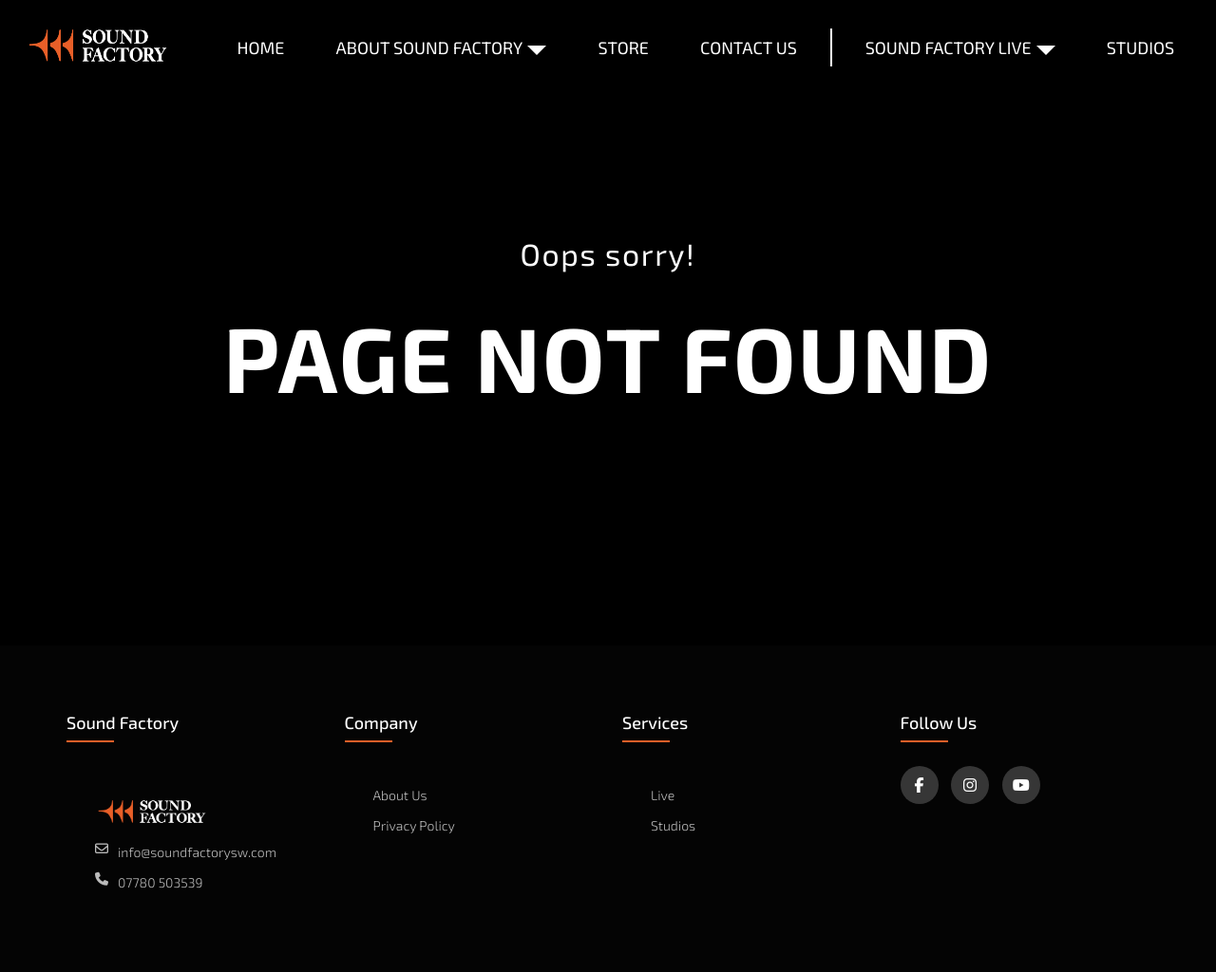
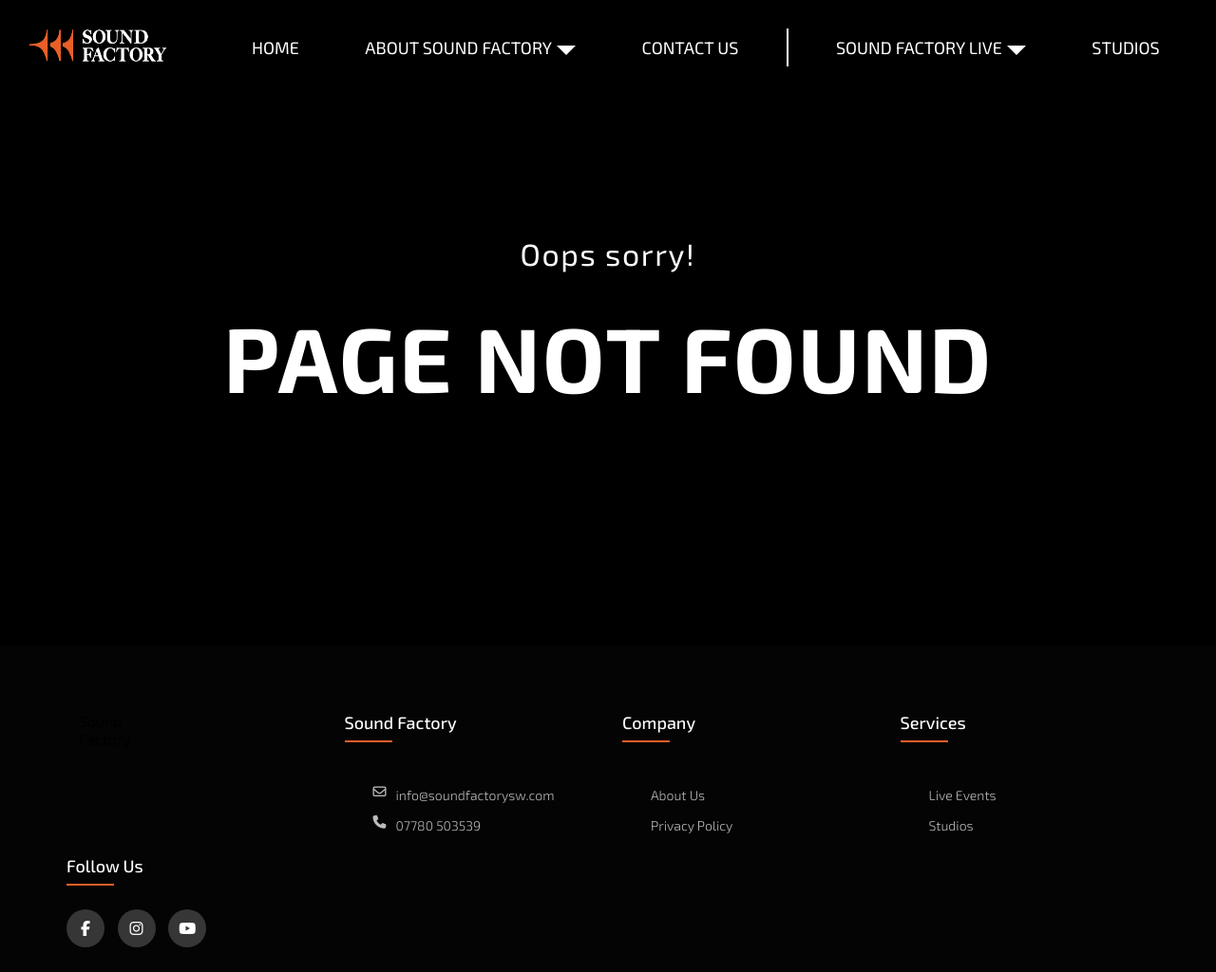
Before and after one commit to MadeByParker/Sound-Factory, a website: page public/404.html in a window 1280 px wide. Shown: the whole page at 95% size. Drawn offline with nearby package versions, Linux system fonts and the light colour scheme.

Commit message:
Update 404 page title and remove store link

```diff
--- a/public/404.html
+++ b/public/404.html
@@ -5,7 +5,7 @@
     <meta charset="UTF-8">
     <meta http-equiv="X-UA-Compatible" content="IE=edge">
     <meta name="viewport" content="width=device-width, initial-scale=1.0">
-    <title>Sound Factory</title>
+    <title>404 Page Not Found</title>
     <link rel="icon" type="image/x-icon" href="./images/favicon.ico" />
 
     <link rel="stylesheet" href="https://cdnjs.cloudflare.com/ajax/libs/font-awesome/6.1.2/css/all.min.css"
@@ -36,7 +36,8 @@
                         <li><a href="./partnerships/">Partnerships</a></li>
                     </ul>
                 </li>
-                <li><a class="nav-link" href="./store/">Store</a></li>
+<!--
+                <li><a class="nav-link" href="./store/">Store</a></li>-->
                 <li><a class="nav-link" href="./contact/">Contact Us</a></li>
                 <div class="border"></div>
                 <li>
@@ -62,12 +63,13 @@
             <div class="container">
                 <div class="row">
                     <div class="footer-col">
+                        <span class="logo">Sound</span><br />
+                        <span class="logo">Factory</span>
+                        </div>
+                        <div class="footer-col">
                         <h4>Sound Factory</h4>
                         <ul>
-                            <img src="./images/Logos/Sound Factory Logo_Open White_Highlight.png" width="140"
-                                alt="logo">
-                            <br>
-                            <li><a class="email" href="#"><i class="fa-regular fa-envelope"></i>
+                            <li><a class="email" mailto="info@soundfactorysw.com"><i class="fa-regular fa-envelope"></i>
                                     info@soundfactorysw.com</a></li>
                             <li><a class="phone" href="#"><i class="fa-solid fa-phone"></i> 07780 503539</a></li>
 
@@ -77,28 +79,33 @@
                         <h4>company</h4>
                         <ul>
                             <li><a href="./about/">About Us</a></li>
-                            <li><a href="#">Privacy Policy</a></li>
+                            <li><a href="./assets/documents/Privacy Notice for Sound Factory.pdf" download="Privacy Policy.pdf">Privacy Policy</a>
+                            </li>
                         </ul>
                     </div>
                     <div class="footer-col">
                         <h4>Services</h4>
                         <ul>
-                            <li><a href="./live/">Live</a></li>
+                            <li><a href="./live-events/">Live Events</a></li>
                             <li><a href="./studios/">Studios</a></li>
                         </ul>
                     </div>
                     <div class="footer-col">
                         <h4>follow us</h4>
                         <div class="social-links">
-                            <a href="https://www.facebook.com/profile.php?id=100091477944826"><i
-                                    class="fab fa-facebook-f"></i></a>
-                            <a href="https://www.instagram.com/soundfactorysw/"><i class="fab fa-instagram"></i></a>
-<a href="https://www.youtube.com/@SoundFactorySW"><i class="fab fa-youtube"></i></a>
+                            <a href="https://www.facebook.com/profile.php?id=100091477944826" target="_blank"><i class="fab fa-facebook-f"></i></a>
+                            <a href="https://www.instagram.com/soundfactorysw/" target="_blank"><i class="fab fa-instagram"></i></a>
+                            <a href="https://www.youtube.com/@SoundFactorySW" target="_blank"><i class="fab fa-youtube"></i></a>
                         </div>
                     </div>
                 </div>
+                <br>
+                <div id="copyright">
+                    &copy; All Rights Reserved 2024 Sound Factory
+                </div>
             </div>
         </footer>
+
 
 
         <script src="https://code.jquery.com/jquery-3.6.4.min.js"
```
